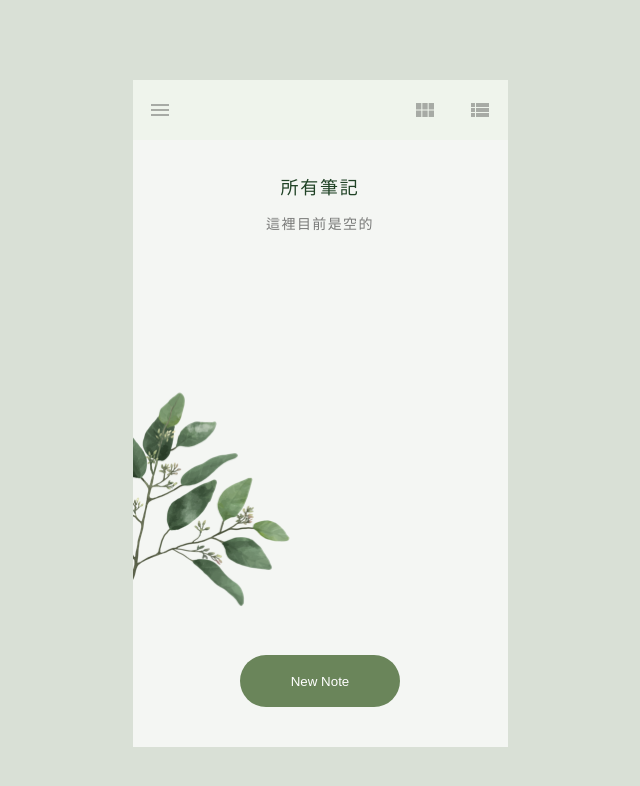
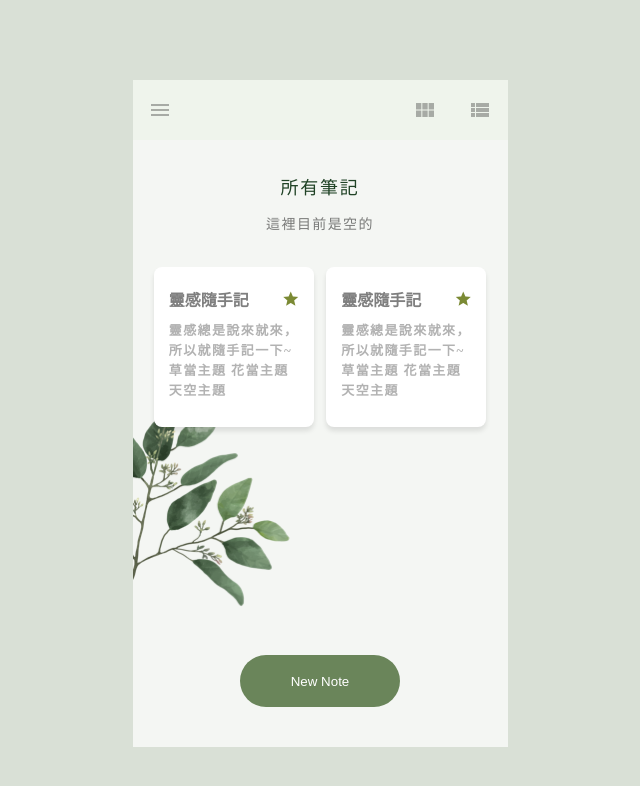
Before and after one commit to len107008/f2eChallenge2019, a website built with webpack: page dist/html/index.html in a window 1280 px wide. Shown: the whole page, without its empty margins (320-960 px from the left). Built offline with nearby package versions, Linux system fonts and the light colour scheme.

Commit message:
articles: setup article show functions

```diff
--- a/src/javascript/_general_layout.js
+++ b/src/javascript/_general_layout.js
@@ -9,35 +9,51 @@ $(document).ready(function () {
   var testData = {
     title: '靈感隨手記',
     marked: true,
-    content: '靈感總是說來就來，所以就隨手記一下'
+    content: '靈感總是說來就來，所以就隨手記一下~草當主題 花當主題 天空主題'
   }
-  var articleArray = [];
-  var article = {
+  var notesList = [];
+  var note = {
     title: '',
     marked: false,
     content: ''
   }
 
 
-  articleArray.push(testData);
-  console.log(articleArray);
-  console.log(articleArray.length);
-  function makeArticleList () {
-    for(let i=0; i<articleArray.length; i++) {
-      var articleTemplate =+ `<li>
-        <h4>${articleArray[i].title}</h4>
-        <p>${articleArray[i].content}</p>
-      </li>`
+  notesList.push(testData);
+  notesList.push(testData);
+
+  var noteBlock = '';
+
+  function makeArticles(item) {
+    for(let i=0; i<item.length; i++){
+      console.log(item[i].title);
+      noteBlock = `
+      <li class="note-block" data-index="${i}">
+        <h4 class="note-title">${item[i].title}</h4>
+        <span class="material-icons star" data-marked="${item[i].marked}"></span>
+        <p class="note-context">${item[i].content}</p>
+      </li>`;
+      $('#notes-wall').append(noteBlock);
     }
-    return articleTemplate;
   }
-  var template = makeArticleList();
-  $('#main-content').append(template);
 
+  makeArticles(notesList);
+  console.log(noteBlock);
 
+  // define how marked icons works on click
 
+  $('.material-icons.star').on('click', function(){
+    let marked = ($(this).attr('data-marked') == 'true') ? true: false;
+    let index = $(this).parent().attr('data-index');
+    marked = !marked;
+    $(this).attr('data-marked', marked);
+    notesList[index].marked = marked;
+    console.log('現在的狀態', notesList[index]);
+  });
 
-
+  $('.note-block').on('click', function(){
+    $('#wrap').addClass('show-note');
+  })
 
 
 
--- a/src/stylesheets/_icons.scss
+++ b/src/stylesheets/_icons.scss
@@ -48,3 +48,12 @@
 .clear:before {
   content: 'clear';
 }
+
+
+// define how note-block's star mark look like
+.star[data-marked=true]:after {
+  content: 'star';
+}
+.star[data-marked=false]:after {
+  content: 'star_border';
+}
--- /dev/null
+++ b/src/stylesheets/_note_index.scss
@@ -0,0 +1,9 @@
+
+
+
+#wrap.show-note {
+  #main-content {
+    transition: translate ease .3s;
+    transform: translateX(-100%);
+  }
+}
--- /dev/null
+++ b/src/stylesheets/_notes-wall.scss
@@ -0,0 +1,60 @@
+$notes-wall-bg-color: transparent;
+$note-block-bg-color: #ffffff;
+$note-title-color: rgba(0, 0, 0, 0.5);
+$note-context-color: rgba(0, 0, 0, 0.3);
+$note-marked-color: #7B8A34;
+
+#notes-wall {
+  display: flex;
+  width: 100%;
+  flex-direction: row;
+  justify-content: space-around;
+  align-items: center;
+  background-color: $notes-wall-bg-color;
+  flex-wrap: wrap;
+  padding: 34px 15px 0 15px;
+
+
+  .note-block {
+    width: 160px;
+    height: 160px;
+    border-radius: 8px;
+    box-shadow: 0px 4px 5px rgba(0, 0, 0, 0.1);
+    background-color: $note-block-bg-color;
+    padding: 20px 15px 10px 15px;
+    transition: translate ease .5s;
+    text-align: left;
+    position: relative;
+    @media (hover: hover) {
+      &:hover {
+        cursor: pointer;
+        box-shadow: 0px 4px 10px rgba(0, 0, 0, 0.3);
+        // transform: translate(-5px, -5px);
+        // transition: translate ease .5s;
+
+        // border-radius: 15px;
+      }
+    }
+  }
+
+  .note-title {
+    font-size: 16px;
+    color: $note-title-color;
+    margin-bottom: 10px;
+
+  }
+  .note-context {
+    font-size: 13px;
+    color: $note-context-color;
+    font-weight: 600;
+  }
+  .star {
+    position: absolute;
+    top: 17px;
+    right: 14px;
+    color: $note-marked-color;
+    &:after {
+      font-size: 18px;
+    }
+  }
+}
--- a/src/stylesheets/index.scss
+++ b/src/stylesheets/index.scss
@@ -133,7 +133,9 @@ body {
       }
     }
   }
+  @import '_notes-wall.scss';
 }
 
 
 @import '_sidenav.scss';
+@import '_note_index.scss';
```
Also changed, not shown: dist/html/index.html, dist/js/index.bundle.js, dist/stylesheets/main.css, 1 other file.
